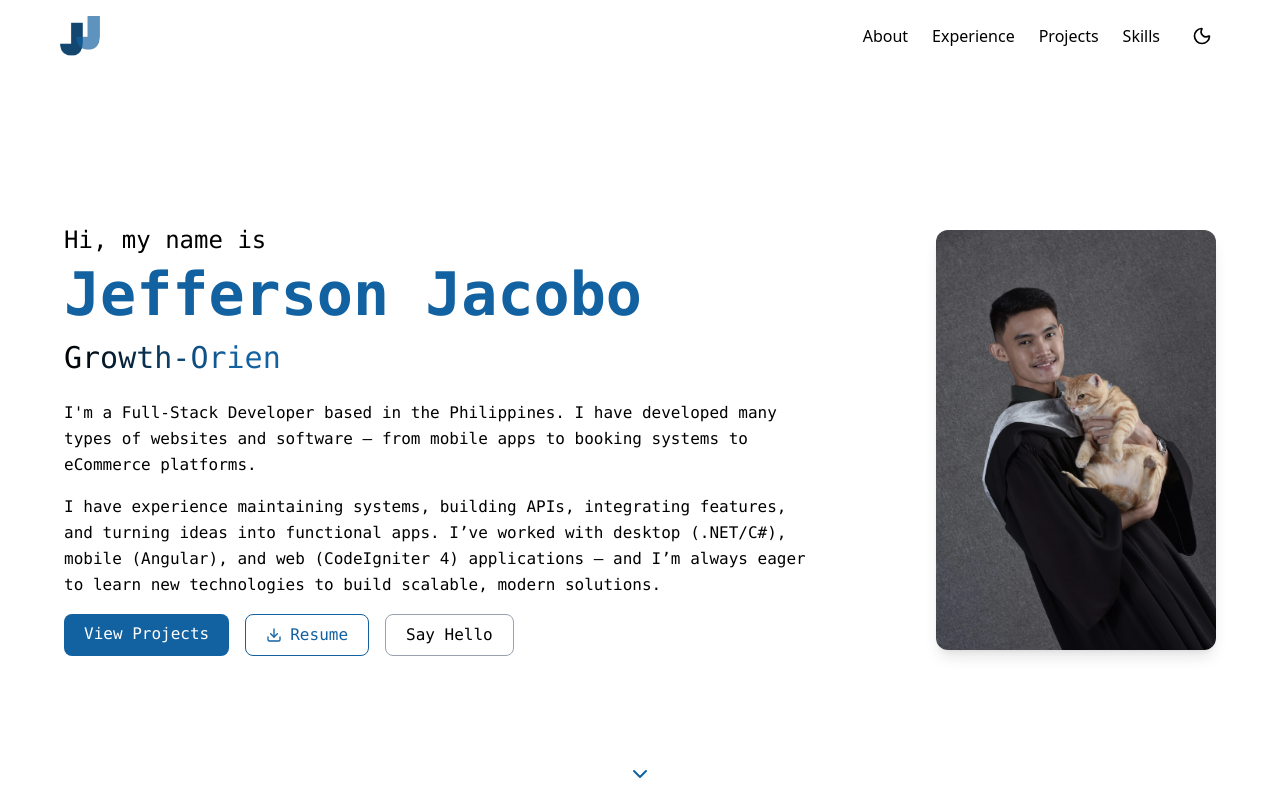
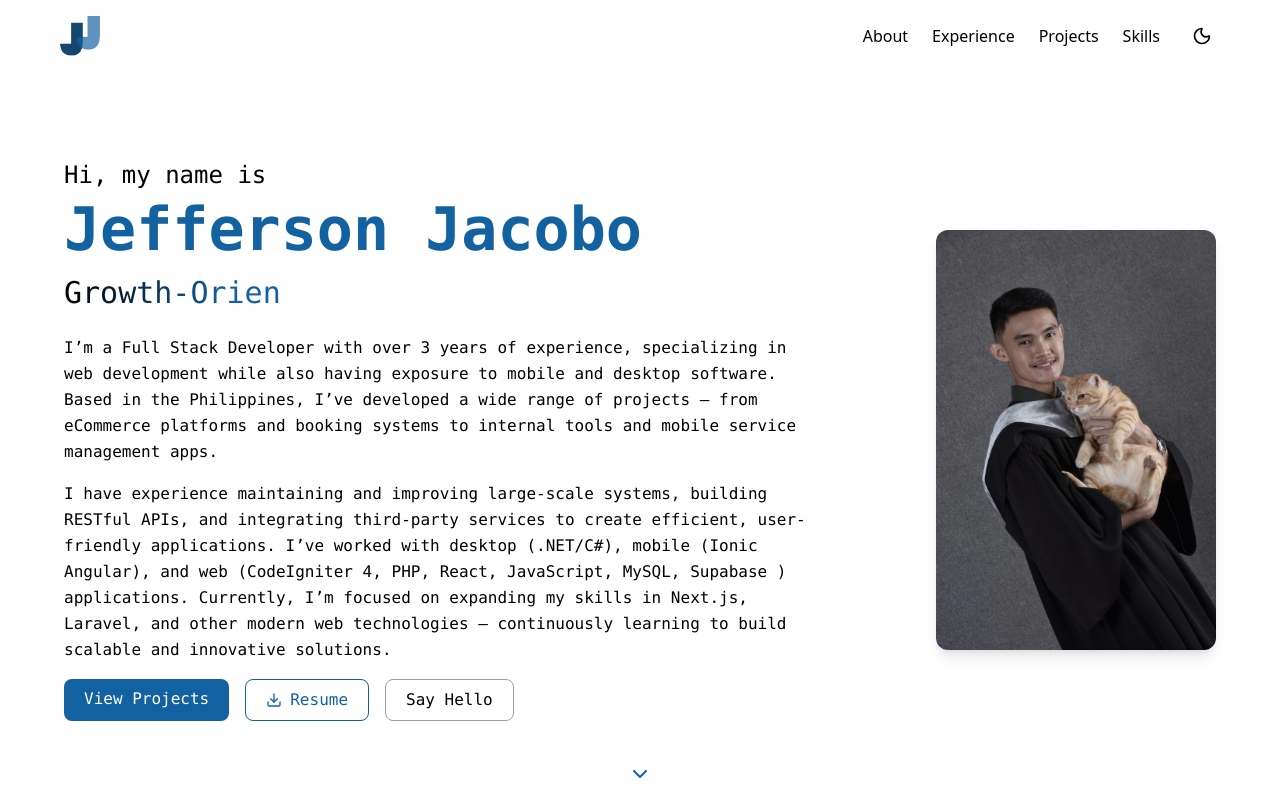
Before and after one commit to jjacobo-00/portfolio-v2, a React (Vite) app: page / in a window 1280 px wide. Shown: the top 800 px of the page. Built offline with nearby package versions, Linux system fonts and the light colour scheme.

Commit message:
Update about me

```diff
--- a/src/components/About.jsx
+++ b/src/components/About.jsx
@@ -1,8 +1,8 @@
-import React from 'react';
-import profile from '../assets/images/jjacobo-1.webp';
-import { Typewriter } from 'react-simple-typewriter';
-import { ChevronDown, Download } from 'lucide-react';
-import { motion } from 'framer-motion';
+import React from "react";
+import profile from "../assets/images/jjacobo-1.webp";
+import { Typewriter } from "react-simple-typewriter";
+import { ChevronDown, Download } from "lucide-react";
+import { motion } from "framer-motion";
 
 const About = () => {
   return (
@@ -28,10 +28,10 @@ const About = () => {
           >
             <Typewriter
               words={[
-                'A full-stack developer.',
-                'Growth-Oriented Developer.',
-                'Minimalist Coder.',
-                'Code with Passion.',
+                "A full-stack developer.",
+                "Growth-Oriented Developer.",
+                "Minimalist Coder.",
+                "Code with Passion.",
               ]}
               loop
               cursor
@@ -44,16 +44,21 @@ const About = () => {
         </h3>
 
         <p className="text-sm sm:text-base mb-4 leading-relaxed">
-          I'm a Full-Stack Developer based in the Philippines. I have developed
-          many types of websites and software — from mobile apps to booking
-          systems to eCommerce platforms.
+          I’m a Full Stack Developer with over 3 years of experience,
+          specializing in web development while also having exposure to mobile
+          and desktop software. Based in the Philippines, I’ve developed a wide
+          range of projects — from eCommerce platforms and booking systems to
+          internal tools and mobile service management apps.
         </p>
         <p className="text-sm sm:text-base leading-relaxed">
-          I have experience maintaining systems, building APIs, integrating
-          features, and turning ideas into functional apps. I’ve worked with
-          desktop (.NET/C#), mobile (Angular), and web (CodeIgniter 4)
-          applications — and I’m always eager to learn new technologies to build
-          scalable, modern solutions.
+          I have experience maintaining and improving large-scale systems,
+          building RESTful APIs, and integrating third-party services to create
+          efficient, user-friendly applications. I’ve worked with desktop
+          (.NET/C#), mobile (Ionic Angular), and web (CodeIgniter 4, PHP, React,
+          JavaScript, MySQL, Supabase ) applications. Currently, I’m focused on
+          expanding my skills in Next.js, Laravel, and other modern web
+          technologies — continuously learning to build scalable and innovative
+          solutions.
         </p>
 
         <motion.div
@@ -79,7 +84,7 @@ const About = () => {
           </a>
           <a
             onClick={() =>
-              (window.location.href = 'mailto:jacobojhay13@gmail.com')
+              (window.location.href = "mailto:jacobojhay13@gmail.com")
             }
             className="px-5 py-2 rounded-lg border bg-transparent border-gray-400 hover:bg-gray-100 dark:hover:bg-white hover:text-black dark:hover:text-black transform transition-transform duration-200 hover:scale-105"
           >
```
